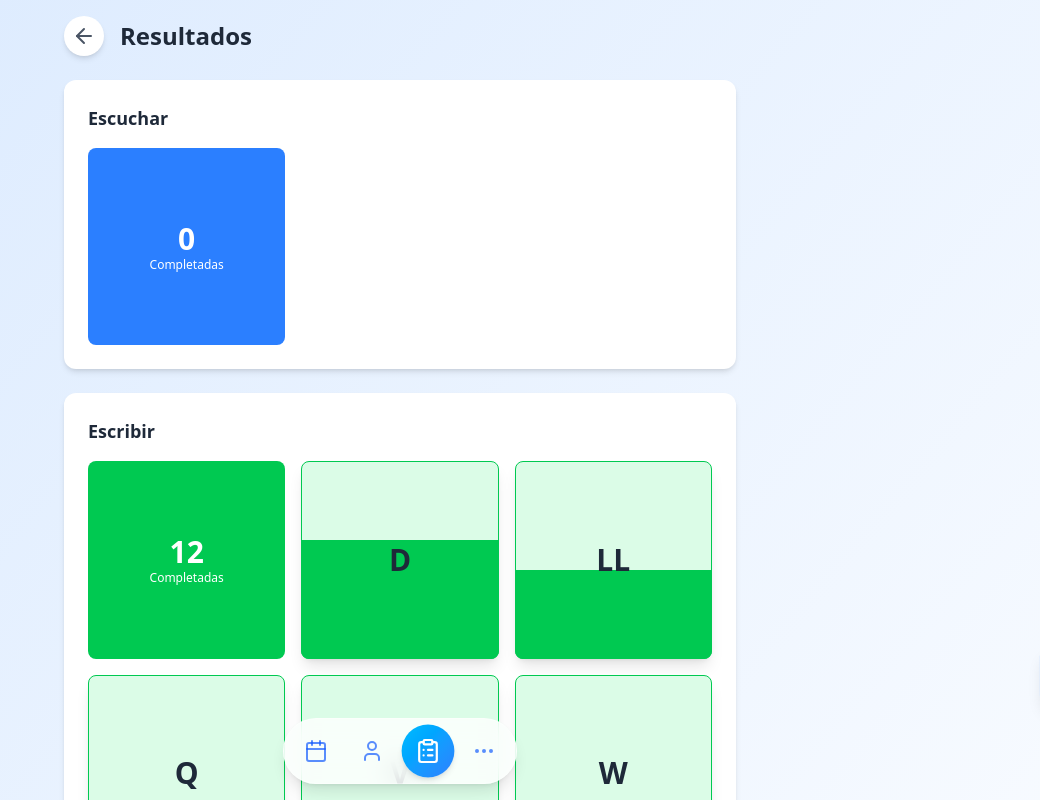
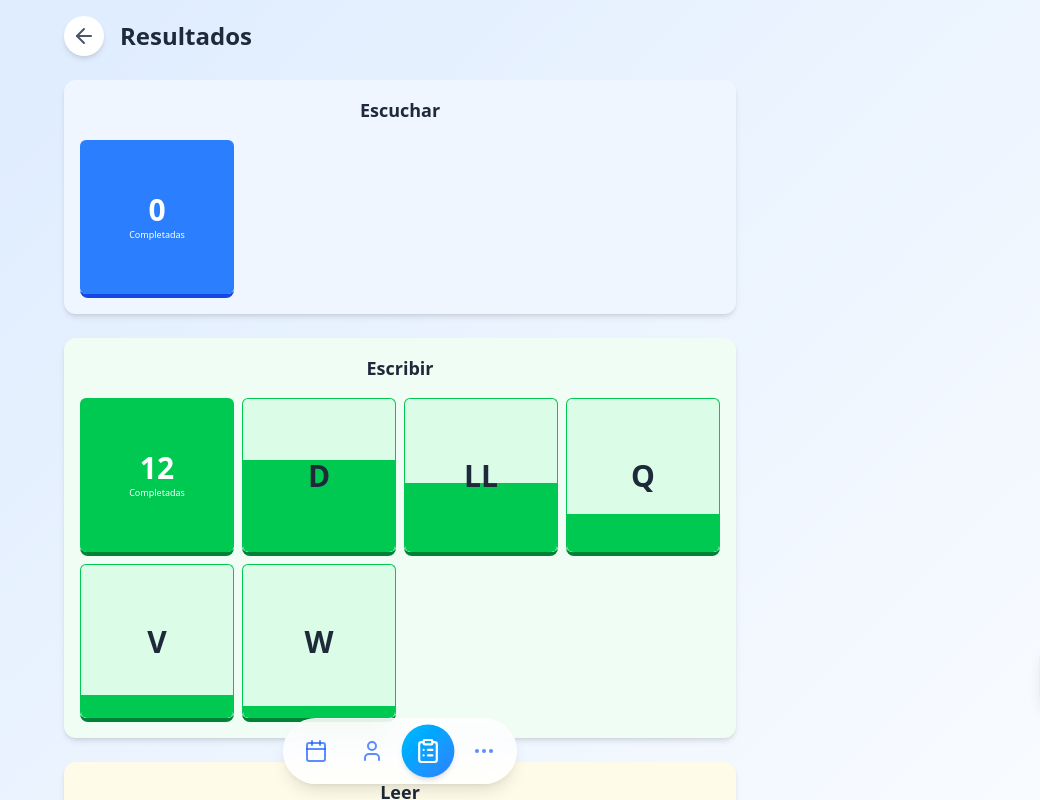
Before and after one commit to hochochochoc/alphabetization, a React (Vite) app: page /history in a window 1280 px wide. Shown: the top 800 px of the page, without its empty margins (240-1280 px from the left). Built offline with nearby package versions, Linux system fonts and the light colour scheme; no server answers.

Commit message:
results ui update

```diff
--- a/src/pages/resultsPage/ResultsPage.tsx
+++ b/src/pages/resultsPage/ResultsPage.tsx
@@ -128,6 +128,24 @@ const ResultsPage = () => {
     return colorMap[color];
   };
 
+  const getDarkBorderClass = (color: ColorType): string => {
+    const colorMap = {
+      blue: "border-blue-700",
+      green: "border-green-700",
+      yellow: "border-yellow-700",
+    };
+    return colorMap[color];
+  };
+
+  const getBackgroundColorClass = (color: ColorType): string => {
+    const colorMap = {
+      blue: "bg-blue-50",
+      green: "bg-green-50",
+      yellow: "bg-yellow-50",
+    };
+    return colorMap[color];
+  };
+
   return (
     <div className="min-h-screen bg-gradient-to-br from-blue-100 to-white p-4">
       <div className="mx-auto max-w-2xl">
@@ -145,30 +163,42 @@ const ResultsPage = () => {
         {/* Activities Progress */}
         <div className="space-y-6">
           {activities.map((activity, index) => (
-            <div key={index} className="rounded-xl bg-white p-6 shadow-md">
-              <h2 className="mb-4 text-lg font-semibold text-gray-800">
+            <div
+              key={index}
+              className={`${getBackgroundColorClass(activity.color)} rounded-xl p-4 shadow-md`}
+            >
+              <h2 className="mb-4 text-center text-lg font-semibold text-gray-800">
                 {activity.name}
               </h2>
 
-              <div className="grid grid-cols-3 gap-4">
+              <div className="grid grid-cols-4 gap-2">
                 <div
-                  className={`aspect-square rounded-lg ${getColorClass(activity.color)} flex flex-col items-center justify-center p-2 text-center`}
+                  className={`rounded-lg border-b-4 ${getDarkBorderClass(activity.color)}`}
                 >
-                  <p className="text-3xl font-bold text-white">
-                    {activity.completedCount}
-                  </p>
-                  <span className="text-xs font-medium text-white">
-                    Completadas
-                  </span>
+                  <div
+                    className={`aspect-square rounded-md ${getColorClass(activity.color)} flex flex-col items-center justify-center p-2 text-center`}
+                  >
+                    <p className="text-3xl font-bold text-white">
+                      {activity.completedCount}
+                    </p>
+                    <span className="text-[9px] font-medium text-white">
+                      Completadas
+                    </span>
+                  </div>
                 </div>
+
+                {/* Letter progress squares with 3D effect */}
                 {activity.letters.map((letterProgress, letterIndex) => (
-                  <div key={letterIndex} className="relative">
+                  <div
+                    key={letterIndex}
+                    className={`rounded-lg border-b-4 ${getDarkBorderClass(activity.color)}`}
+                  >
                     <div
-                      className={`aspect-square rounded-lg ${getColorClass(activity.color, true)} overflow-hidden border shadow-lg ${getBorderColorClass(activity.color)}`}
+                      className={`aspect-square rounded-md ${getColorClass(activity.color, true)} overflow-hidden border-t border-r border-l ${getBorderColorClass(activity.color)} relative`}
                     >
                       {/* Progress fill */}
                       <div
-                        className={`absolute bottom-0 left-0 w-full rounded-b-lg ${getColorClass(activity.color)}`}
+                        className={`absolute bottom-0 left-0 w-full rounded-b-md ${getColorClass(activity.color)}`}
                         style={{
                           height: `${letterProgress.progress}%`,
                           transition: "height 0.3s ease-in-out",
```
